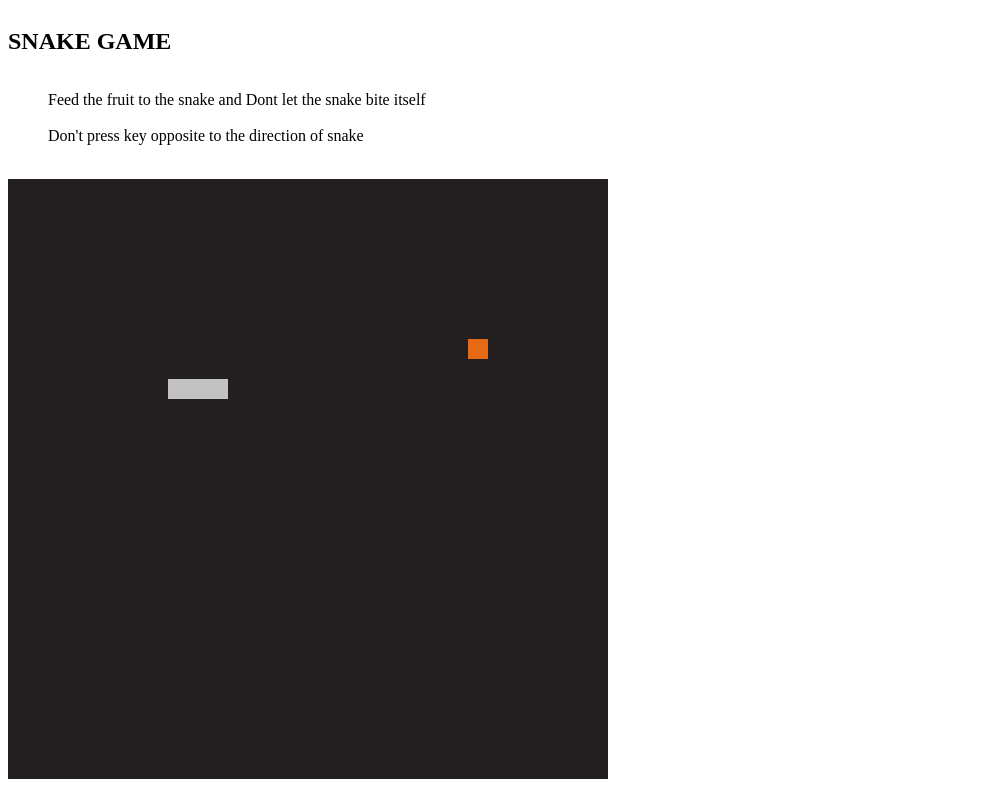
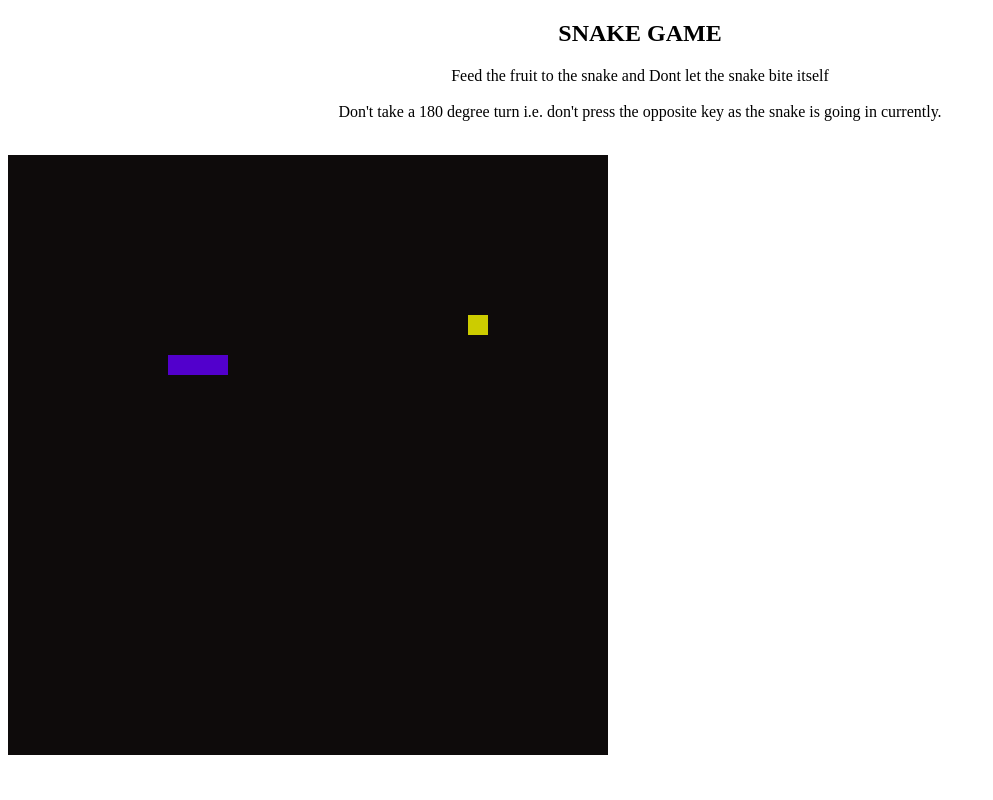
Before and after one commit to adityapaul18/snake-game, a plain HTML site: page front.html in a window 1280 px wide. Shown: the whole page, without its empty margins (0-993 px from the left). Drawn offline with Linux system fonts and the light colour scheme.

Commit message:
minor tweaks
changed the look a little bit and tried to align stufs as much as i could

```diff
--- a/front.html
+++ b/front.html
@@ -5,19 +5,32 @@
     <meta charset="UTF-8">
     <meta name="viewport" content="width=device-width, initial-scale=1.0">
     <title>Document</title>
+    <style>
+        .header{
+            text-align: center;
+        }
+        p{
+            text-align: center;
+        }
+        .center{
+            align-self: center;
+        }
+    </style>
 </head>
 
 <body>
-    <div style="align-content: center;">
+    <div class="header">
         <h2> SNAKE GAME</h2>
     </div>
 
-    <ul style="list-style: none;">
-        <li>Feed the fruit to the snake and Dont let the snake bite itself</li><br>
-        <li>Don't press key opposite to the direction of snake</li><br>
-    </ul>
+        <p>
+           Feed the fruit to the snake and Dont let the snake bite itself<br><br>
+           Don't take a 180 degree turn i.e. don't press the opposite key as the snake is going in currently.<br><br>
+        </p>
+        <div class="center">
     <canvas id="canvas"></canvas>
     <script src="snake.js"></script>
+    </div>
 
 </body>
 
--- a/snake.js
+++ b/snake.js
@@ -1,6 +1,6 @@
-const BG_COLOUR = '#231f20';
-const SNAKE_COLOUR = '#c2c2c2';
-const FOOD_COLOUR = '#e66916';
+const BG_COLOUR = '#0e0b0b';
+const SNAKE_COLOUR = '#5200cc';
+const FOOD_COLOUR = '#cccc00';
 
 const canvas = document.getElementById('canvas');
 const ctx = canvas.getContext('2d');
```
Also changed, not shown: 1 other file.
